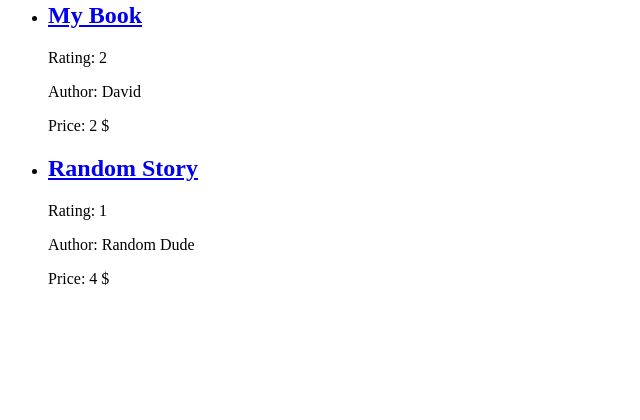
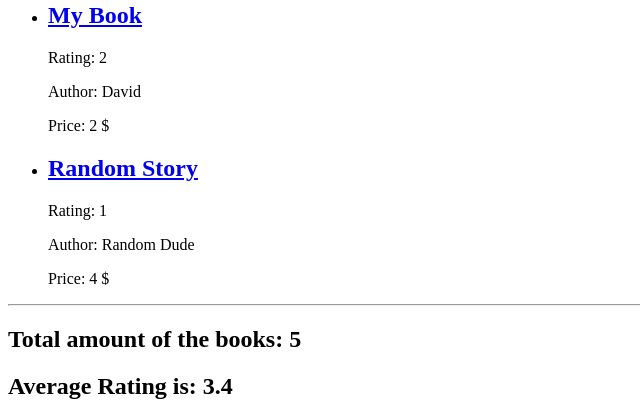
Before and after one commit to Goldmagination/book_store, a Django app: page / in a window 1280 px wide. Shown: the part 638-1058 px from the top of the page, without its empty margins (0-640 px from the left). Before the commit the page ends 923 px from the top, so only its background shows below. Run offline with Django 3.2, Linux system fonts and the light colour scheme; data comes from the database, SQL or seed files in the repository.

```diff
--- a/book_outlet/templates/book_outlet/index.html
+++ b/book_outlet/templates/book_outlet/index.html
@@ -30,4 +30,7 @@ ALl Books
 
         {% endfor %}
     </ul>
+    <hr>
+    <h2>Total amount of the books: {{total_number_of_books}}</h2>
+    <h2>Average Rating is: {{average_rating.rating__avg}}</h2>
 {% endblock %}
--- a/book_outlet/views.py
+++ b/book_outlet/views.py
@@ -1,12 +1,19 @@
 from django.http.response import Http404
 from django.shortcuts import get_object_or_404, render
+from django.db.models import Avg
 from .models import Book
 # Create your views here.
 
 
 def index(request):
-    books = Book.objects.all()
-    return render(request, "book_outlet/index.html", {"books": books})
+    books = Book.objects.all().order_by("-rating")
+    num_of_books=books.count()
+    avg_rating=books.aggregate(Avg("rating"))
+    return render(request, "book_outlet/index.html", {
+        "books": books,
+        "total_number_of_books": num_of_books,
+        "average_rating": avg_rating,
+        })
 
 
 def book_detail(request, slug):
```
